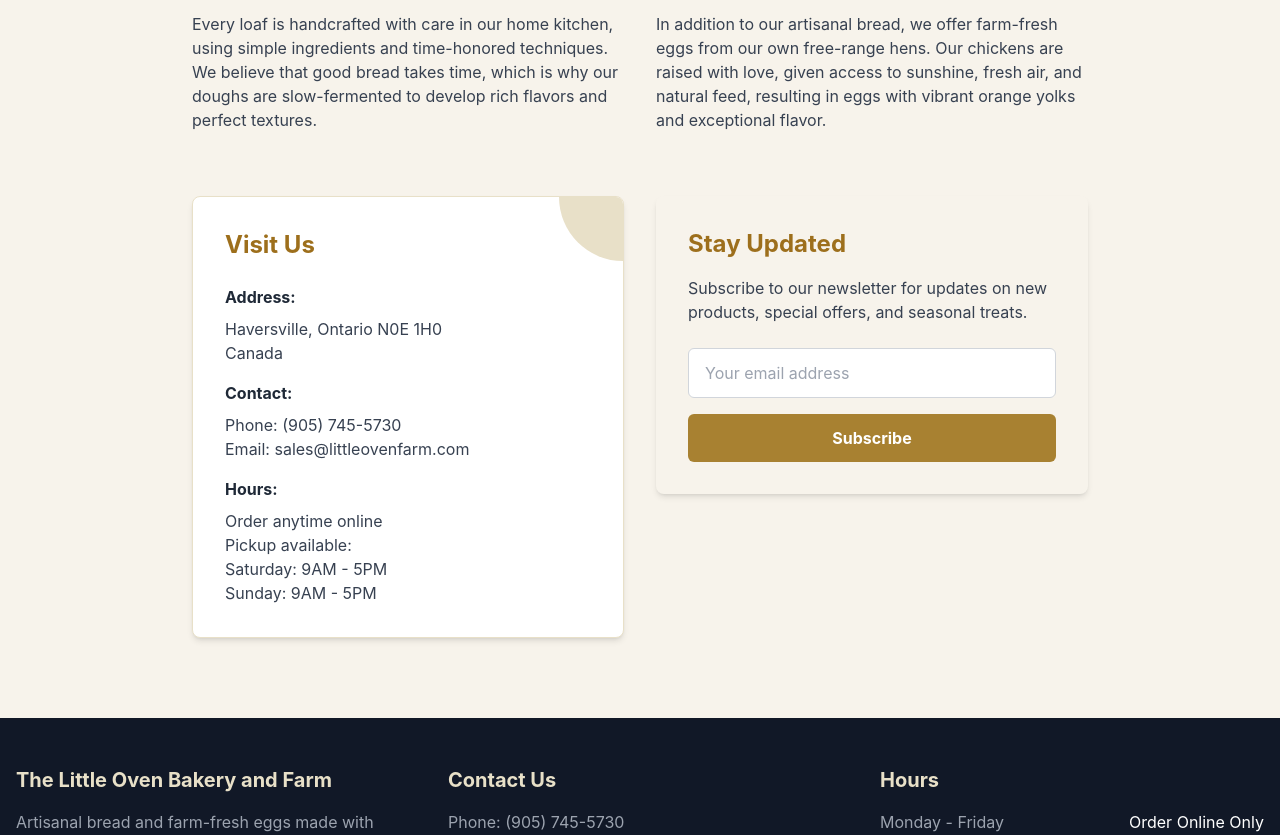
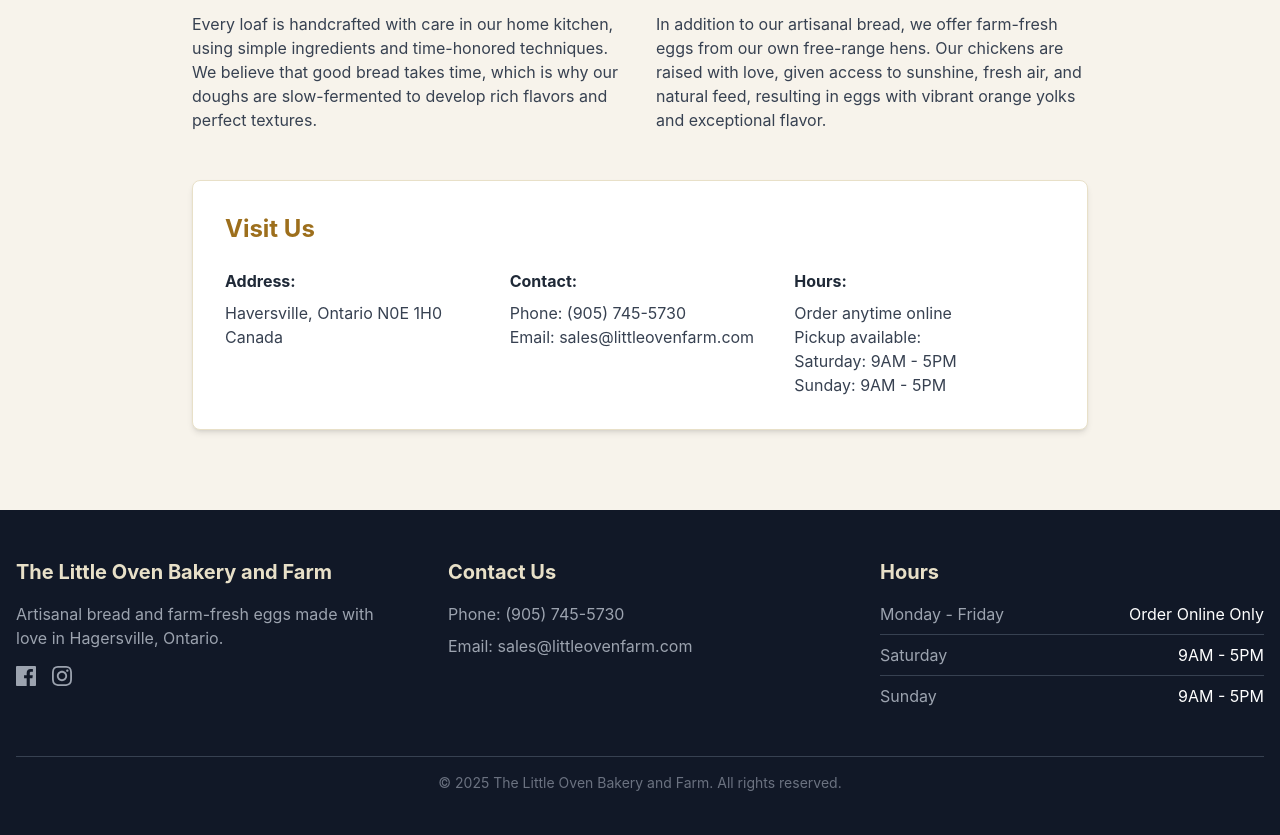
Before and after one commit to birddog87/littleovenbakeryandfarm, a Next.js app: page / in a window 1280 px wide. Shown: the part 2640-3475 px from the top of the page. Built offline with nearby package versions, Linux system fonts and the light colour scheme.

Commit message:
newsletter

```diff
--- a/src/components/Newsletter.tsx
+++ b/src/components/Newsletter.tsx
@@ -42,21 +42,23 @@ export default function Newsletter() {
   };
 
   return (
-    <div className="bg-primary-50 rounded-lg shadow-md p-6 md:p-8">
-      <h3 className="text-2xl font-bold text-primary-700 mb-4">Stay Updated</h3>
-      <p className="text-gray-700 mb-6">
+    <section className="py-12 bg-primary-100">
+      <div className="container mx-auto px-4">
+        <div className="max-w-4xl mx-auto text-center">
+          <h2 className="text-4xl font-bold text-gray-900 mb-4 font-serif">Stay Updated</h2>
+          <p className="text-xl text-gray-700 mb-8">
             Subscribe to our newsletter for updates on new products, special offers, and seasonal treats.
           </p>
 
-      <form onSubmit={handleSubmit} className="space-y-4">
-        <div>
-          <div className="relative">
+          <form onSubmit={handleSubmit} className="max-w-md mx-auto">
+            <div className="flex flex-col sm:flex-row gap-2">
+              <div className="flex-grow relative">
                 <input
                   type="email"
                   value={email}
                   onChange={(e) => setEmail(e.target.value)}
                   placeholder="Your email address"
-              className="w-full border border-gray-300 rounded-md py-3 px-4 pr-10 focus:outline-none focus:ring-2 focus:ring-primary-500 focus:border-primary-500"
+                  className="w-full border border-gray-300 rounded-md py-3 px-4 focus:outline-none focus:ring-2 focus:ring-primary-500 focus:border-primary-500"
                   disabled={status === 'loading' || status === 'success'}
                 />
                 {status === 'loading' && (
@@ -65,24 +67,26 @@ export default function Newsletter() {
                   </div>
                 )}
               </div>
-        </div>
-
-        {message && (
-          <div className={`text-sm ${status === 'success' ? 'text-green-600' : 'text-red-600'}`}>
-            {message}
-          </div>
-        )}
 
               <button
                 type="submit"
                 disabled={status === 'loading' || status === 'success'}
-          className={`w-full bg-primary-600 hover:bg-primary-700 text-white font-bold py-3 px-4 rounded-md transition-colors ${
+                className={`bg-primary-600 hover:bg-primary-700 text-white font-bold py-3 px-6 rounded-md transition-colors ${
                   (status === 'loading' || status === 'success') ? 'opacity-50 cursor-not-allowed' : ''
                 }`}
               >
                 {status === 'success' ? 'Subscribed!' : 'Subscribe'}
               </button>
+            </div>
+
+            {message && (
+              <div className={`text-sm mt-2 ${status === 'success' ? 'text-green-600' : 'text-red-600'}`}>
+                {message}
+              </div>
+            )}
           </form>
         </div>
+      </div>
+    </section>
   );
 }
--- a/src/components/sections/About.tsx
+++ b/src/components/sections/About.tsx
@@ -1,12 +1,10 @@
-// Modified src/components/sections/About.tsx
+// src/components/sections/About.tsx (Updated)
 import { useEffect, useRef } from 'react';
-import Newsletter from '../Newsletter';
 
 export default function About() {
   const sectionRef = useRef<HTMLDivElement>(null);
   const contentRef = useRef<HTMLDivElement>(null);
   const contactRef = useRef<HTMLDivElement>(null);
-  const newsletterRef = useRef<HTMLDivElement>(null);
 
   useEffect(() => {
     const observer = new IntersectionObserver(
@@ -23,13 +21,11 @@ export default function About() {
     if (sectionRef.current) observer.observe(sectionRef.current);
     if (contentRef.current) observer.observe(contentRef.current);
     if (contactRef.current) observer.observe(contactRef.current);
-    if (newsletterRef.current) observer.observe(newsletterRef.current);
 
     return () => {
       if (sectionRef.current) observer.unobserve(sectionRef.current);
       if (contentRef.current) observer.unobserve(contentRef.current);
       if (contactRef.current) observer.unobserve(contactRef.current);
-      if (newsletterRef.current) observer.unobserve(newsletterRef.current);
     };
   }, []);
 
@@ -49,8 +45,8 @@ export default function About() {
               and the freshest ingredients.
             </p>
 
-            <div className="flex flex-col md:flex-row gap-8 my-12">
-              <div className="md:w-1/2">
+            <div className="grid grid-cols-1 md:grid-cols-2 gap-8 my-12">
+              <div>
                 <h3 className="text-2xl font-bold text-primary-700 mb-4">Our Philosophy</h3>
                 <p className="text-gray-700">
                   Every loaf is handcrafted with care in our home kitchen, using simple ingredients and time-honored
@@ -58,7 +54,7 @@ export default function About() {
                   develop rich flavors and perfect textures.
                 </p>
               </div>
-              <div className="md:w-1/2">
+              <div>
                 <h3 className="text-2xl font-bold text-primary-700 mb-4">Our Chickens</h3>
                 <p className="text-gray-700">
                   In addition to our artisanal bread, we offer farm-fresh eggs from our own free-range hens. Our chickens
@@ -68,12 +64,9 @@ export default function About() {
               </div>
             </div>
 
-            <div className="grid grid-cols-1 md:grid-cols-2 gap-8 mt-16">
-              <div ref={contactRef} className="bg-white p-8 rounded-lg shadow-md border border-primary-100 relative overflow-hidden opacity-0">
-                <div className="absolute top-0 right-0 w-32 h-32 bg-primary-100 rounded-full transform translate-x-16 -translate-y-16"></div>
-                <div className="relative">
+            <div ref={contactRef} className="bg-white p-8 rounded-lg shadow-md border border-primary-100 mt-12 opacity-0">
               <h3 className="text-2xl font-bold text-primary-700 mb-6">Visit Us</h3>
-                  <div className="flex flex-col gap-4">
+              <div className="grid grid-cols-1 md:grid-cols-3 gap-6">
                 <div>
                   <p className="font-bold text-gray-800 mb-2">Address:</p>
                   <p className="text-gray-700">
@@ -100,12 +93,6 @@ export default function About() {
               </div>
             </div>
           </div>
-
-              <div ref={newsletterRef} className="opacity-0">
-                <Newsletter />
-              </div>
-            </div>
-          </div>
         </div>
       </div>
     </section>
```
Lines whose indentation alone changed are shown as unchanged.
